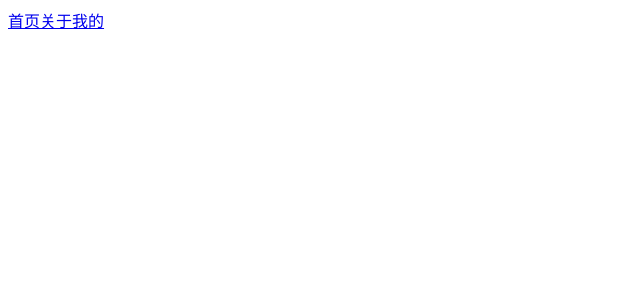
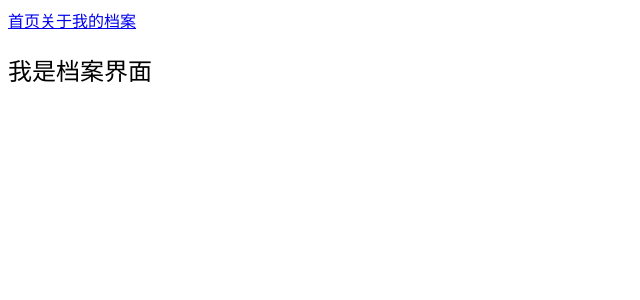
Before and after one commit to zdana/vueTest, a Vue app in the folder vueTest/: page /profile in a window 1280 px wide. Shown: the top 300 px of the page, without its empty margins (0-640 px from the left). Built offline with nearby package versions, Linux system fonts and the light colour scheme.

Commit message:
vue-router参数传递

```diff
--- a/vueTest/src/App.vue
+++ b/vueTest/src/App.vue
@@ -18,7 +18,12 @@
 
     <router-link to="/home" >首页</router-link>
     <router-link to="/about">关于</router-link>
+    <!-- 传参的两种方法
+      1. 不携带参数
+      2. 携带参数
+     -->
     <router-link :to="'/user/'+userId">我的</router-link>
+    <router-link :to="{path:'/profile',query:{name:'why',age:18}}">档案</router-link>
     <!--  <router-view/>表示占位，根据当前路径动态渲染不同组件-->
      <router-view/>
   </div>
--- /dev/null
+++ b/vueTest/src/components/Profile.vue
@@ -0,0 +1,37 @@
+<template>
+  <div>
+    <h2>我是档案界面</h2>
+    <!--$route表示目前处于活跃对象
+        router是整个new的对象 -->
+    <h2>{{this.$route.params.userId}}</h2>
+  </div>
+</template>
+
+<script>
+export default {
+  name: 'User',
+  data () {
+    return {
+      msg: 'Welcome to Your Vue.js App'
+    }
+  }
+}
+</script>
+
+<!-- Add "scoped" attribute to limit CSS to this component only -->
+<style scoped>
+h1, h2 {
+  font-weight: normal;
+}
+ul {
+  list-style-type: none;
+  padding: 0;
+}
+li {
+  display: inline-block;
+  margin: 0 10px;
+}
+a {
+  color: #42b983;
+}
+</style>
--- a/vueTest/src/router/index.js
+++ b/vueTest/src/router/index.js
@@ -12,6 +12,7 @@ const HomeNews = () => import('../components/HomeNews.vue')
 const HomeMessage = () => import('../components/HomeMessage.vue')
 const About = () => import('../components/About.vue')
 const User = () => import('../components/User.vue')
+const Profile = () => import('../components/Profile.vue')
 
 Vue.use(Router)
 
@@ -49,6 +50,11 @@ export default new Router({
       path: '/user/:userId',
       name: 'User',
       component: User
+    },
+    {
+      path: '/profile/',
+      name: 'Profile',
+      component: Profile
     }
   ]
 })
```
